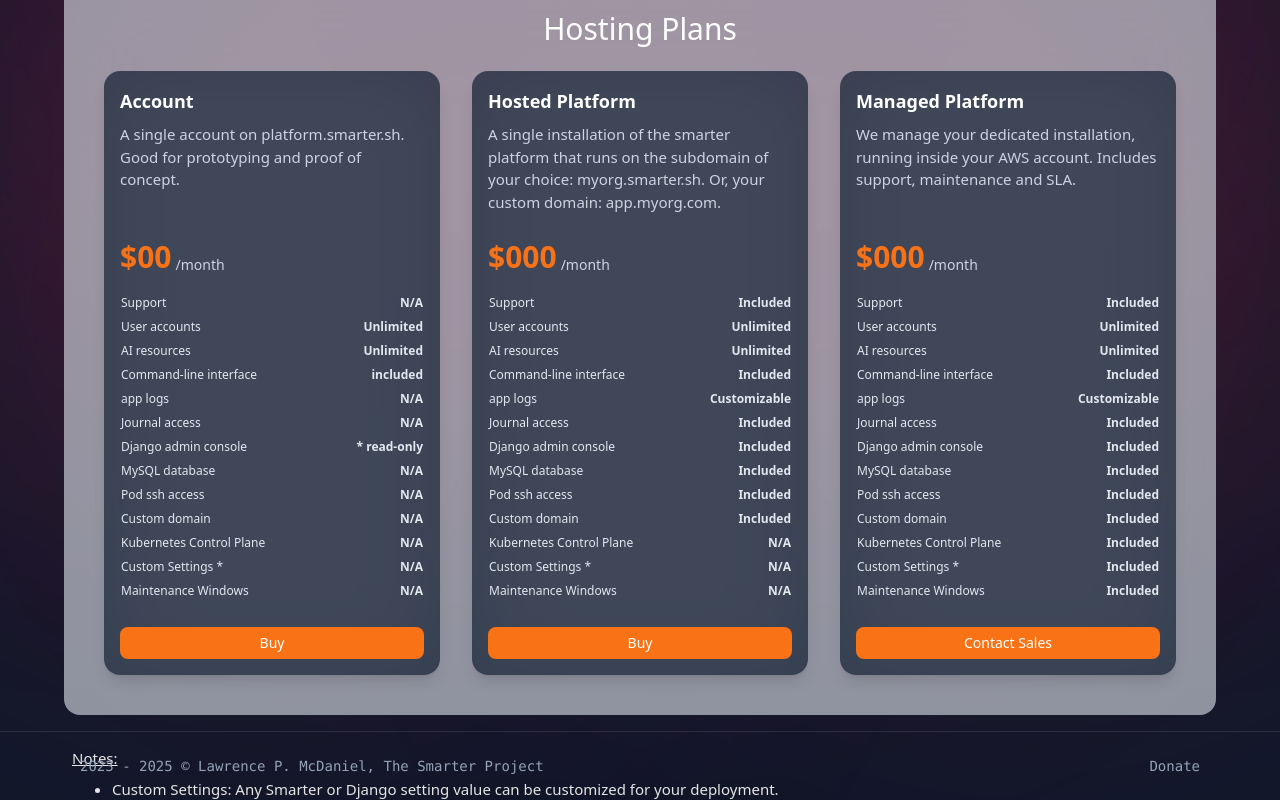
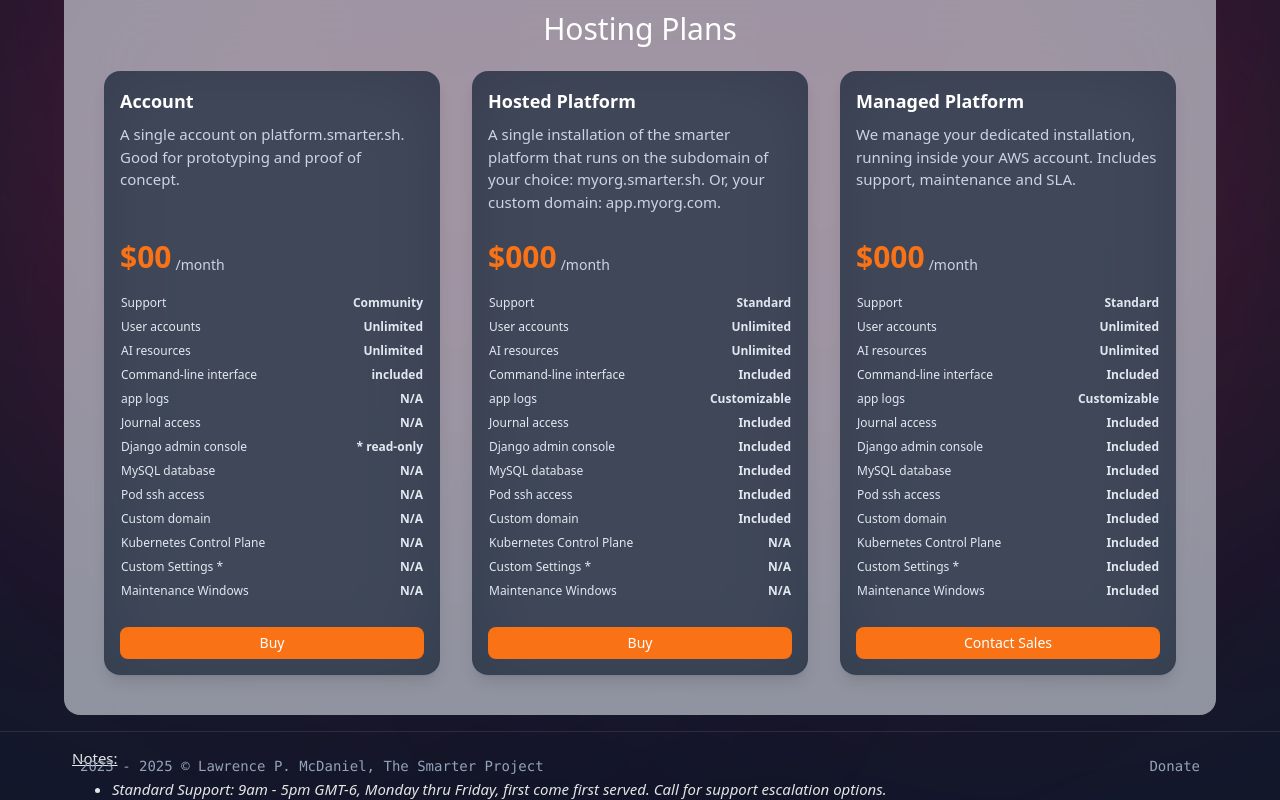
Before and after one commit to smarter-sh/smarter.sh, a React (Vite) app: page /plans in a window 1280 px wide. Shown: the part 249-1049 px from the top of the page. Built offline with nearby package versions, Linux system fonts and the light colour scheme.

Commit message:
feat: work on features footnotes

```diff
--- a/src/app/pages/plans/data.js
+++ b/src/app/pages/plans/data.js
@@ -22,7 +22,7 @@
     description: 'A single account on platform.smarter.sh. Good for prototyping and proof of concept.',
     price: '$00',
     period: 'month',
-    features: ['N/A', 'Unlimited', 'Unlimited', 'included', 'N/A', 'N/A', '* read-only', 'N/A', 'N/A', 'N/A', 'N/A', 'N/A', 'N/A'],
+    features: ['Community', 'Unlimited', 'Unlimited', 'included', 'N/A', 'N/A', '* read-only', 'N/A', 'N/A', 'N/A', 'N/A', 'N/A', 'N/A'],
     cta: 'Buy',
   },
   {
@@ -30,7 +30,7 @@
     description: 'A single installation of the smarter platform that runs on the subdomain of your choice: myorg.smarter.sh. Or, your custom domain: app.myorg.com.',
     price: '$000',
     period: 'month',
-    features: ['Included', 'Unlimited', 'Unlimited', 'Included', 'Customizable', 'Included', 'Included', 'Included', 'Included', 'Included', 'N/A', 'N/A', 'N/A'],
+    features: ['Standard', 'Unlimited', 'Unlimited', 'Included', 'Customizable', 'Included', 'Included', 'Included', 'Included', 'Included', 'N/A', 'N/A', 'N/A'],
     cta: 'Buy',
   },
   {
@@ -38,7 +38,15 @@
     description: 'We manage your dedicated installation, running inside your AWS account. Includes support, maintenance and SLA.',
     price: '$000',
     period: 'month',
-    features: ['Included', 'Unlimited', 'Unlimited', 'Included', 'Customizable', 'Included', 'Included', 'Included', 'Included', 'Included', 'Included', 'Included', 'Included'],
+    features: ['Standard', 'Unlimited', 'Unlimited', 'Included', 'Customizable', 'Included', 'Included', 'Included', 'Included', 'Included', 'Included', 'Included', 'Included'],
     cta: 'Contact Sales',
   },
 ];
+
+export const footnotes = [
+  'Standard Support: 9am - 5pm GMT-6, Monday thru Friday, first come first served. Call for support escalation options.',
+  'Custom Settings: Any Smarter or Django setting value can be customized for your deployment.',
+  'MySQL database access: Standard TCP/IP over SSH',
+  'Kubernetes pod access: Certificate Auth over SSH tunnel with kubectl',
+  'Managed Platform: TODO - describe AWS IAM role requirements. https://github.com/smarter-sh/smarter-infrastructure',
+];
--- a/src/app/pages/plans/page.jsx
+++ b/src/app/pages/plans/page.jsx
@@ -3,7 +3,7 @@
 import AuthLayout from '@/components/AuthLayout'
 import PageMetaData from '@/components/PageMetaData'
 import Plan from './Plan'
-import { plans, featuresList } from './data'
+import { plans, featuresList, footnotes } from './data'
 import FeaturesList from './FeaturesList'
 
 const Plans = () => {
@@ -25,11 +25,12 @@
             </div>
           </div>
         </div>
-        <div className="text-neutral-200 mt-8 ml-8 font-normal">
+        <div className="text-neutral-200 mt-8 ml-8 mr-8 font-normal">
           <h6 className="underline mb-2">Notes:</h6>
           <ul className="ml-10 list-disc">
-            <li>Custom Settings: Any Smarter or Django setting value can be customized for your deployment.</li>
-            <li>Support hours: 9am - 5pm GMT-6, Monday thru Friday. Call for information about emergency support.</li>
+            {footnotes.map((note, index) => (
+              <li key={index}><em>{note}</em></li>
+            ))}
           </ul>
         </div>
       </AuthLayout>
```
